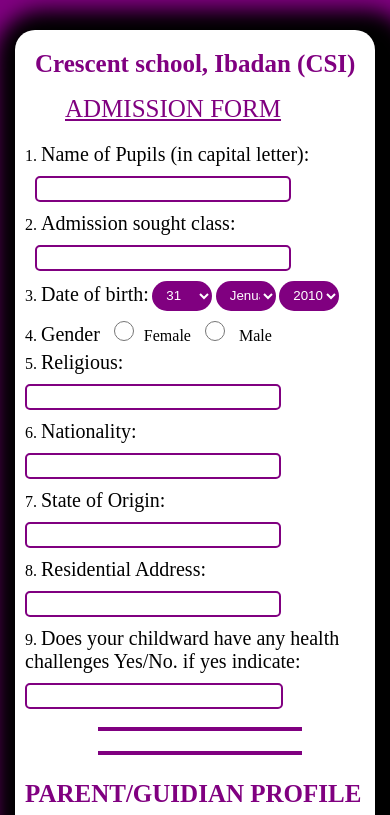
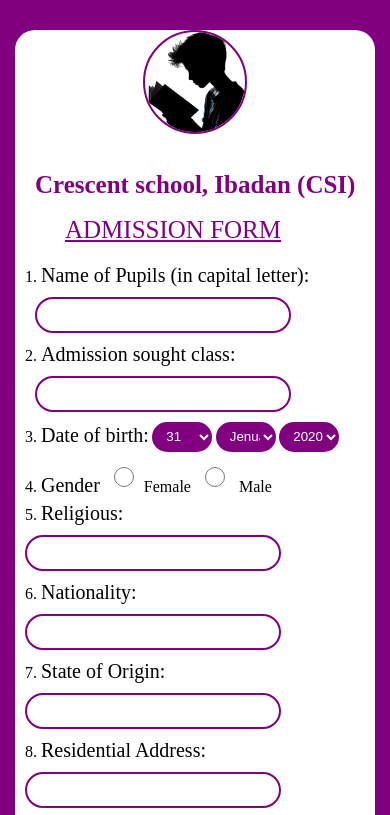
Before and after one commit to Ramadan4Everyone/Crescent-school-questionnaire., a plain HTML site: page index.html in a window 390 px wide. Shown: the top 815 px of the page. Drawn offline with Linux system fonts and the light colour scheme.

Commit message:
Add files via upload

```diff
--- a/index.html
+++ b/index.html
@@ -9,7 +9,9 @@
 <body>
 
     <div class="container">
-        <div class="title"><h1>Crescent school, Ibadan (CSI) </h1>
+
+        <div class="title"><img src="kkkk.png" alt="" class="media-image"><h1><img src="kkkk.png" alt="" class="screen-image">
+            Crescent school, Ibadan (CSI) </h1>
         <div class="motto"><h3>Motto: Where Talent meets excellence</h3></div>
         <div class="admission">ADMISSION FORM</div>
         </div>
@@ -70,6 +72,16 @@
                 <option value="">December</option>
             </select>
             <select name="" id="Date" required>
+                <option value="">2020</option>
+                <option value="">2019</option>
+                <option value="">2018</option>
+                <option value="">2017</option>
+                <option value="">2016</option>
+                <option value="">2015</option>
+                <option value="">2014</option>
+                <option value="">2013</option>
+                <option value="">2012</option>
+                <option value="">2011</option>
                 <option value="">2010</option>
                 <option value="">2009</option>
                 <option value="">2008</option>
--- a/style.css
+++ b/style.css
@@ -7,7 +7,6 @@
     height: 2100px;
     border-radius: 20px;
     margin: 30px  auto;
-    box-shadow: 10px 10px 20px 30px black;
     padding-left: 30px;
 }
 table, tr, th, td{
@@ -39,8 +38,15 @@
     padding-bottom: 20px;
 
 }
-img{
-    box-shadow: 1px 1px 3px 3px white;
+.screen-image{
+    width: 100px;
+    margin-left: -130px;
+    padding-right: 30px;
+    padding-top: 20px;
+    border-radius: 70%;
+}
+.media-image{
+    display: none;
 }
 .motto{
     background-color: purple;
@@ -54,9 +60,8 @@
 }
 .student input{
     width: 300px;
-    height: 20px;
-    border-radius: 5px;
-    outline: none;
+    height: 25px;
+    border-radius: 30px;
     border: 2px solid purple;
     justify-content: space-between;
     margin: 10px;
@@ -175,11 +180,22 @@
     .title{
         color: purple;
         margin-left: -200px;
+        margin-top: 20px;
 
     }
     h1{
         font-size: 25px;
         margin-left: 20px;
+    }
+    .screen-image{
+        display: none;
+    }
+    .media-image{
+        width: 100px;
+        display: block;
+        margin: 0 auto;
+        border-radius: 100%;
+        border: 2px solid purple;
     }
     .question{
         font-size: 30px;
@@ -199,8 +215,8 @@
     }
     .student input{
         width: 200px;
-        height: 20px;
-        border-radius: 5px;
+        height: 30px;
+        border-radius: 30px;
         outline: none;
         border: 2px solid purple;
         justify-content: space-between;
```
